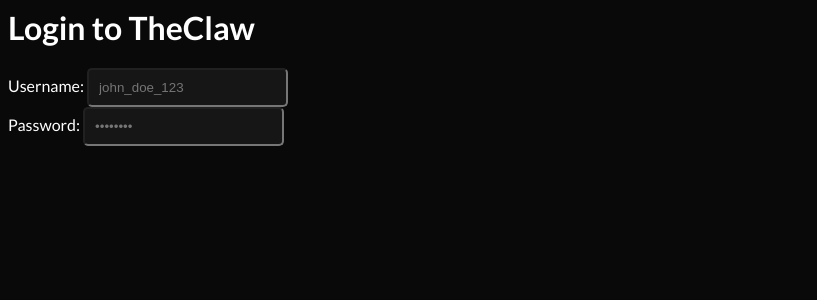
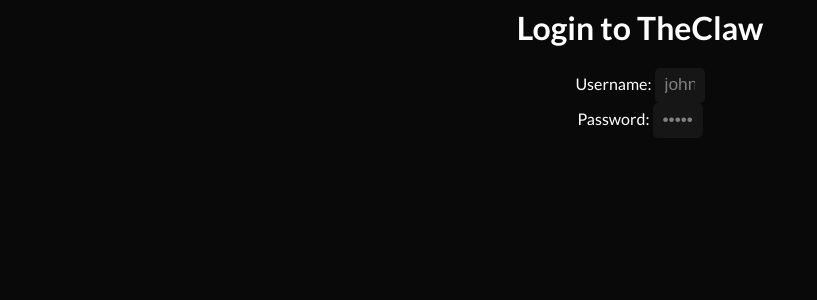
Before and after one commit to nicholasxwang/Arduino_Group3_P5_Website, a Flask app: page /login in a window 1280 px wide. Shown: the top 300 px of the page, without its empty margins (0-817 px from the left). Run offline with Flask 2, Linux system fonts and the light colour scheme.

Commit message:
changed stuff

```diff
--- a/templates/login.html
+++ b/templates/login.html
@@ -10,8 +10,17 @@
     border-radius:5px;
     background:#161616;
     padding:10px;
+    border-style:none;
+    color:white;
+    width:50px;
+  }
+  input::placeholder{
+    color:grey;
+    font-size:1.3em;
   }
 </style>
+<center>
 <h1>Login to TheClaw</h1>
 Username: <input type="text" placeholder="john_doe_123"><br>
 Password:  <input type="password" placeholder="••••••••"><br>
+</center>
```
